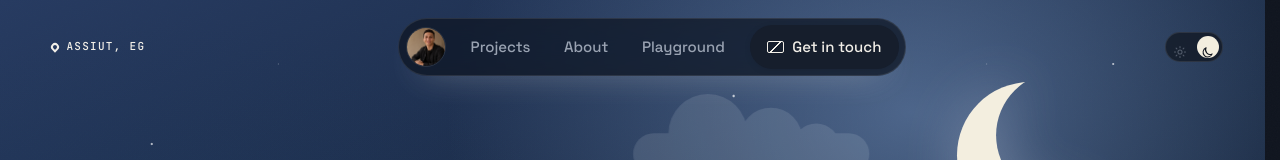
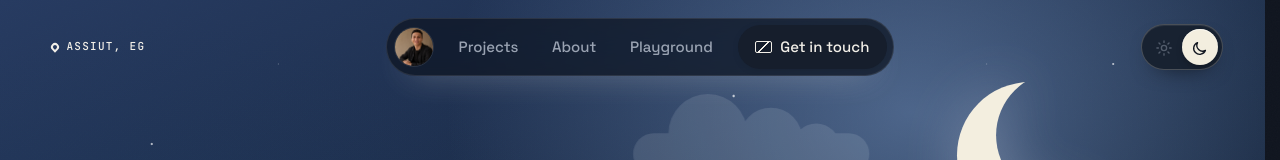
Before and after one commit to KareemAhmedMohammed/portfolio, a website: page index.html in a window 1280 px wide. Both pictures are taken after a click on the button "Switch to night". Shown: the top 160 px of the page. Drawn offline with Linux system fonts and the light colour scheme; a web font is replaced by a local one.

Commit message:
feat: refine theme control and section spacing

```diff
--- a/css/style.css
+++ b/css/style.css
@@ -453,7 +453,7 @@ body.is-loading .hero-display .ch { opacity: 0; transform: translateY(.42em); }
 
 /* ---------- shared sections ---------- */
 .story, .strip, .home-work, .contact-band, .page-head,
-.featured, .plane-section, .about-intro, .services, .process, .testimonials {
+.featured, .plane-section, .about-intro, .services, .certs, .process, .testimonials {
   padding: clamp(4rem, 9vw, 9rem) var(--pad);
   position: relative;
 }
@@ -1189,6 +1189,35 @@ body { background: var(--ground); }
 .btn-solid { background: var(--ink); color: var(--ground); }
 html[data-theme="night"] .tt-thumb { transform: translateX(28px); background: #F3EEDF; }
 
+/* The theme switch is intentionally more tactile than the navigation pill.
+   Each celestial icon sits inside a full 36px disc instead of touching it. */
+.theme-toggle {
+  border-radius: 999px;
+  transition: transform .3s var(--ease), filter .3s var(--ease);
+}
+.theme-toggle:hover { transform: translateY(-1px); filter: brightness(1.02); }
+.theme-toggle:active { transform: translateY(0) scale(.98); }
+.tt-track {
+  width: 82px; height: 46px; padding: 4px;
+  background: #E8E0C0;
+  border: 1px solid rgba(6, 6, 6, .2);
+  box-shadow: 0 9px 22px -15px rgba(6, 6, 6, .7), inset 0 1px 0 rgba(255,255,255,.72);
+}
+.tt-thumb {
+  width: 36px; height: 36px;
+  background: #F5C542;
+  box-shadow: 0 3px 9px -4px rgba(6, 6, 6, .7), inset 0 1px 0 rgba(255,255,255,.55);
+}
+html[data-theme="night"] .tt-track {
+  background: #182231;
+  border-color: rgba(243, 238, 223, .22);
+  box-shadow: 0 9px 24px -15px rgba(0,0,0,.9), inset 0 1px 0 rgba(255,255,255,.08);
+}
+html[data-theme="night"] .tt-thumb { transform: translateX(36px); background: #F3EEDF; }
+.tt-icon { width: 18px; height: 18px; }
+.tt-sun { left: 13px; }
+.tt-moon { right: 13px; }
+
 .hero {
   min-height: 100svh; margin: 0; padding: 0 var(--pad); border-radius: 0;
   align-content: center;
--- a/index.html
+++ b/index.html
@@ -11,7 +11,7 @@
   <link rel="preconnect" href="https://fonts.googleapis.com">
   <link rel="preconnect" href="https://fonts.gstatic.com" crossorigin>
   <link href="https://fonts.googleapis.com/css2?family=DM+Serif+Display:ital@0;1&family=Space+Grotesk:wght@300;400;500;700&family=JetBrains+Mono:wght@400;500;700&family=IBM+Plex+Sans+Arabic:wght@300;400;500;700&family=Aref+Ruqaa:wght@400;700&display=swap" rel="stylesheet">
-  <link rel="stylesheet" href="css/style.css?v=15">
+  <link rel="stylesheet" href="css/style.css?v=16">
 </head>
 <body class="is-loading" aria-busy="true">
 <a class="skip-link" href="#app">Skip to content</a>
@@ -55,7 +55,7 @@
       <span aria-hidden="true"></span>
     </button>
   </nav>
-  <button class="theme-toggle" type="button" data-theme-toggle aria-label="Switch to night">
+  <button class="theme-toggle" type="button" data-theme-toggle aria-label="Switch to night" aria-pressed="false">
     <span class="tt-track" aria-hidden="true">
       <span class="tt-icon tt-sun"><svg viewBox="0 0 24 24"><circle cx="12" cy="12" r="3.5"/><path d="M12 2.5v2M12 19.5v2M2.5 12h2M19.5 12h2M5.3 5.3l1.4 1.4M17.3 17.3l1.4 1.4M18.7 5.3l-1.4 1.4M6.7 17.3l-1.4 1.4"/></svg></span>
       <span class="tt-icon tt-moon"><svg viewBox="0 0 24 24"><path d="M19.2 15.3A7.8 7.8 0 0 1 8.7 4.8 8.1 8.1 0 1 0 19.2 15.3Z"/></svg></span>
@@ -495,6 +495,6 @@
 </aside>
 
 <noscript><style>.loader{display:none}.view[hidden]{display:block!important}</style></noscript>
-<script src="js/main.js?v=14"></script>
+<script src="js/main.js?v=16"></script>
 </body>
 </html>
--- a/js/main.js
+++ b/js/main.js
@@ -545,6 +545,7 @@ $('[data-theme-toggle]')?.addEventListener('click', () => {
   const night = document.documentElement.dataset.theme === 'night';
   document.documentElement.dataset.theme = night ? 'day' : 'night';
   $('[data-theme-toggle]').setAttribute('aria-label', night ? 'Switch to night' : 'Switch to day');
+  $('[data-theme-toggle]').setAttribute('aria-pressed', String(!night));
 });
 
 /* ---------------- language dials ---------------- */
```
